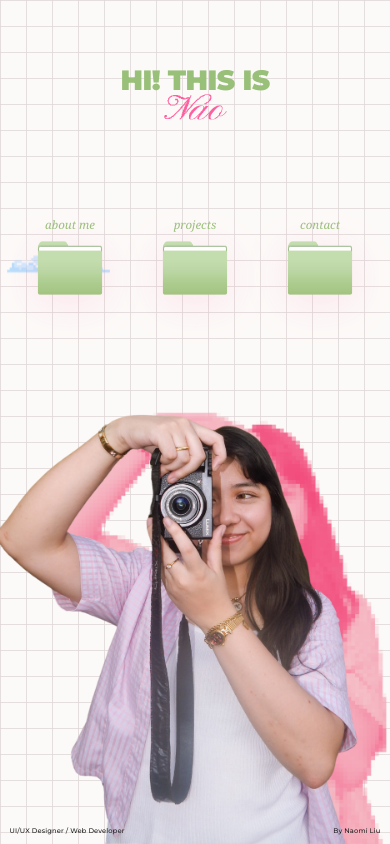
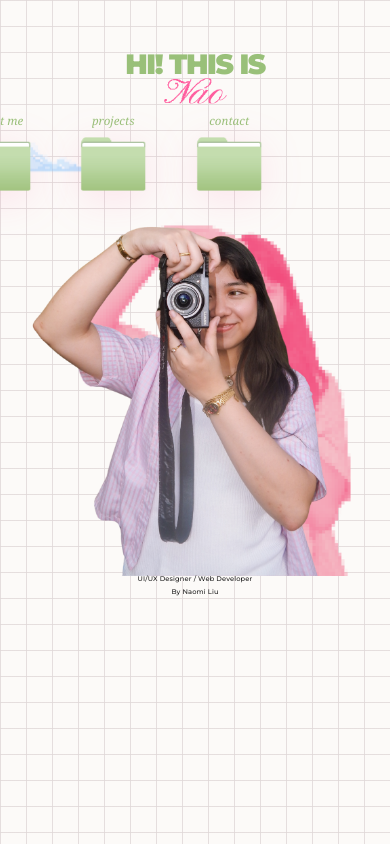
Before and after one commit to naomiesther/naofolio, a Next.js app: page / in a window 390 px wide. Built offline with nearby package versions, Linux system fonts and the light colour scheme.

Commit message:
Mobile: refine landing mobile layout and decorations per updated mockup

```diff
--- a/src/app/globals.css
+++ b/src/app/globals.css
@@ -815,15 +815,44 @@ img {
   }
 }
 
-@media (max-width: 768px) and (orientation: portrait) {
+@keyframes folderClickMobile {
+  0% {
+    transform: scale(1);
+  }
+  50% {
+    transform: scale(1.06);
+  }
+  100% {
+    transform: scale(1);
+  }
+}
+
+@media (max-width: 767px) {
   .landing-section {
-    min-height: 100vh;
+    min-height: 100svh;
     overflow: hidden;
   }
 
+  .landing-content {
+    position: relative;
+    min-height: 100svh;
+    z-index: 5;
+    display: flex;
+    flex-wrap: wrap;
+    align-content: flex-start;
+    justify-content: center;
+    padding: 3.25rem 0.75rem 1rem;
+  }
+
   .landing-bg-text-bg {
-    top: 8%;
-    padding: 0 1rem;
+    position: static;
+    order: 1;
+    flex: 0 0 100%;
+    width: 100%;
+    margin: 0 0 10px;
+    padding: 0;
+    transform: none;
+    text-align: center;
   }
 
   .landing-bg-text-bg .bg-main {
@@ -831,12 +860,15 @@ img {
     flex-direction: column;
     align-items: center;
     justify-content: center;
-    line-height: 0.9;
-    max-width: 85vw;
+    width: 100%;
+    max-width: calc(100vw - 1.5rem);
     margin: 0 auto;
+    font-size: clamp(3rem, 18vw, 4.95rem);
+    line-height: 0.82;
+    letter-spacing: -0.05em;
     text-align: center;
     white-space: normal;
-    font-size: clamp(2.35rem, 12vw, 4.15rem);
+    word-break: break-word;
   }
 
   .landing-bg-text-bg .bg-main .montserrat-hi,
@@ -844,104 +876,185 @@ img {
     display: block;
   }
 
-  .landing-bg-text-bg .bg-main .ripple-hi {
-    display: inline-block;
-    white-space: nowrap;
-  }
-
-  .landing-bg-text-bg .bg-main .landing-nao-wordmark {
-    display: inline-block;
-    width: auto;
-    height: 1em;
-    vertical-align: baseline;
-    transform-origin: center center;
-    animation: naoWordmarkClean 3.6s ease-in-out infinite;
-    filter: drop-shadow(0 0 0 rgba(255, 95, 159, 0));
-  }
-
   .landing-decor {
-    opacity: 0.7;
-  }
-
+    opacity: 0.95;
+  }
+
+  .cloud-1,
   .cloud-2,
   .cloud-3,
   .cloud-4,
+  .flower-1,
+  .flower-2,
   .flower-3,
   .flower-4 {
-    display: none;
+    display: block;
   }
 
   .cloud-1,
+  .cloud-2,
+  .cloud-3,
+  .cloud-4 {
+    opacity: 0.82;
+    width: clamp(128px, 32vw, 220px);
+  }
+
+  .cloud-1 {
+    top: 18%;
+    left: -4%;
+  }
+
+  .cloud-2 {
+    top: 15%;
+    left: 57%;
+  }
+
+  .cloud-3 {
+    top: 1.5%;
+    left: 10%;
+  }
+
+  .cloud-4 {
+    top: 3%;
+    right: -4%;
+  }
+
   .flower-1,
+  .flower-2,
+  .flower-3,
+  .flower-4 {
+    opacity: 0.75;
+  }
+
+  .flower-1 {
+    width: clamp(66px, 15vw, 92px);
+    left: 2%;
+    bottom: 16%;
+  }
+
   .flower-2 {
-    opacity: 0.9;
+    width: clamp(96px, 22vw, 132px);
+    right: 7%;
+    bottom: 20%;
+  }
+
+  .flower-3 {
+    width: clamp(104px, 23vw, 142px);
+    left: 13%;
+    top: 35%;
+  }
+
+  .flower-4 {
+    width: clamp(78px, 16vw, 104px);
+    right: 1%;
+    top: 30%;
   }
 
   .folder-about,
   .folder-projects,
   .folder-contact {
-    top: 26%;
+    position: static;
+    order: 2;
+    flex: 0 0 calc((100% - 1.2rem) / 3);
+    width: calc((100% - 1.2rem) / 3);
+    max-width: none;
+    margin: 0;
+    padding: 0;
+    top: auto;
+    right: auto;
+    left: auto;
     bottom: auto;
+    transform: none;
     animation: none;
+    display: flex;
+    justify-content: center;
+    align-items: flex-start;
+  }
+
+  .folder-about {
+    order: 2;
+  }
+
+  .folder-projects {
+    order: 3;
+  }
+
+  .folder-contact {
+    order: 4;
+  }
+
+  .floating-folder {
+    width: 100%;
+    justify-content: center;
+    touch-action: manipulation;
+    -webkit-tap-highlight-color: transparent;
   }
 
   .floating-folder-inner {
-    display: inline-flex;
-    flex-direction: column-reverse;
-    align-items: center;
-    gap: 0.15rem;
-    animation: none;
-  }
-
-  .folder-about {
-    left: 18%;
-    right: auto;
-    transform: translateX(-50%);
-  }
-
-  .folder-projects {
-    left: 50%;
-    right: auto;
-    transform: translateX(-50%);
-  }
-
-  .folder-contact {
-    left: 82%;
-    right: auto;
-    transform: translateX(-50%);
+    gap: 0.12rem;
   }
 
   .floating-folder img {
-    width: clamp(72px, 16vw, 100px);
+    width: clamp(74px, 18vw, 104px);
   }
 
   .floating-folder p {
-    font-size: 0.8rem;
+    font-size: 0.74rem;
     margin: 0;
     text-align: center;
-    line-height: 1.1;
+    line-height: 1.08;
+  }
+
+  .floating-folder:active {
+    transform: none;
+  }
+
+  .floating-folder:active .floating-folder-inner {
+    animation: folderClickMobile 180ms ease-out;
+  }
+
+  .floating-folder:focus-visible,
+  .floating-folder:focus-visible img {
+    transform: none;
   }
 
   .landing-image {
-    width: 95vw;
-    max-width: 520px;
-    left: 50%;
-    transform: translateX(-50%);
-    bottom: 0;
+    position: relative;
+    order: 5;
+    flex: 0 0 100%;
+    width: min(62vw, 260px);
+    min-width: 0;
+    max-width: 260px;
+    left: auto;
+    bottom: auto;
+    transform: none;
     z-index: 6;
+    margin: 0.35rem auto 0;
   }
 
   .landing-footer {
+    position: relative;
+    order: 6;
+    flex: 0 0 100%;
     font-size: 0.56rem;
-    bottom: 0.6rem;
+    bottom: auto;
+    margin-top: 0.35rem;
+    text-align: center;
+  }
+
+  .landing-footer-left,
+  .landing-footer-right {
+    left: auto;
+    right: auto;
   }
 
   .landing-footer-left {
-    left: 0.6rem;
+    order: 6;
   }
 
   .landing-footer-right {
-    right: 0.6rem;
+    order: 7;
+    margin-top: 0.15rem;
   }
 }
 
```
